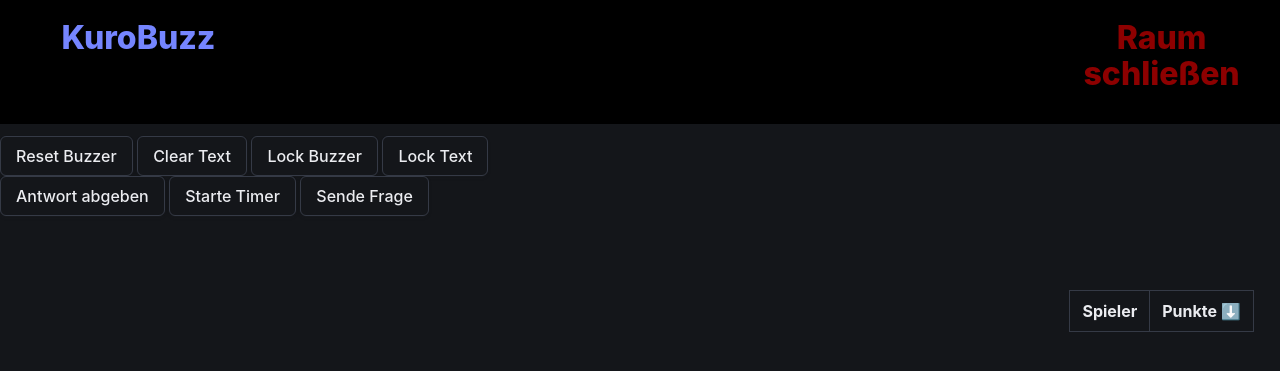
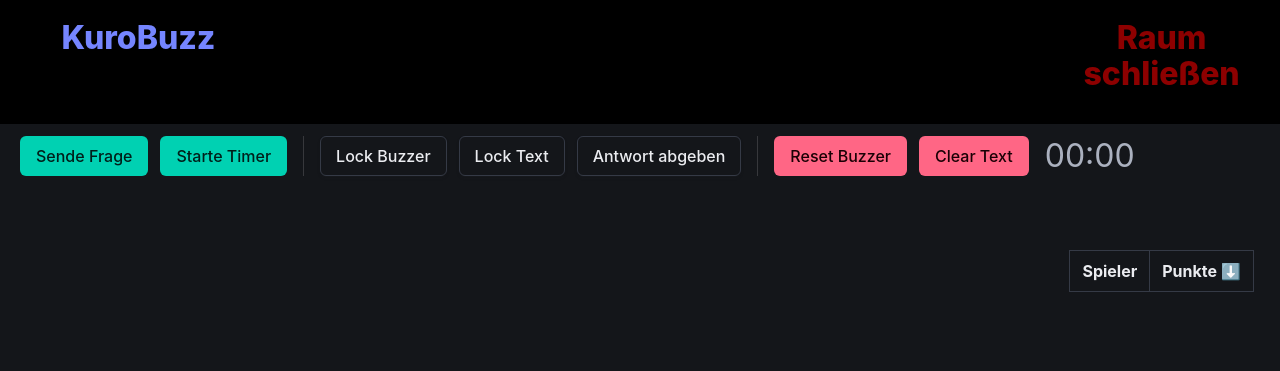
Before and after one commit to KuroM0M0/Quiz, a Flask app: page /host in a window 1280 px wide. Shown: the top 371 px of the page. Run offline with Flask 3, Linux system fonts and the light colour scheme; lists and menus that the app fills with data are empty; some libraries are stand-ins or nearby versions.

Commit message:
Buttons verschönert

```diff
--- a/static/css/style.css
+++ b/static/css/style.css
@@ -28,6 +28,9 @@
 }
 .kleinAbstandOben {
     margin-top: 5px;
+}
+.abstandLinks {
+    margin-left: 20px;
 }
 .buttonJoin {
     height: 100px;
@@ -194,3 +197,19 @@
 .delay3 { animation-delay: 0.6s; }
 .delay4 { animation-delay: 0.8s; }
 .delayRejoin { animation-delay: 3s; }
+
+
+.toolbar-groups {
+    display: flex;
+    align-items: center;
+    gap: 16px;
+    flex-wrap: wrap;
+}
+.toolbar-groups .buttons {
+    margin-bottom: 0;
+}
+.toolbar-divider {
+    width: 1px;
+    align-self: stretch;
+    background-color: rgba(255, 255, 255, 0.15);
+}
--- a/templates/host.html
+++ b/templates/host.html
@@ -24,17 +24,25 @@
 </div>
 
 <div class="columns">
-    <div class="column is four-fifths">
-        <button id="resetBuzzer" class="button" onclick="onBuzzerReset()">Reset Buzzer</button>
-        <button class="button" onclick="clearText()"><span title="Entfernt den Text aller Spieler">Clear Text</span></button>
-        <button class="button" onclick="lockBuzzer(this)"><span title="Sperrt den Buzzer für alle Spieler">Lock Buzzer</span></button>
-        <button id="lockTextButton" class="button" onclick="lockText(this)"><span title="Sperrt das Textfeld aller Spieler">Lock Text</span></button>
-        <button class="button" onclick="answerInput(this)"><span title="Spieler erhalten Button, womit sie ihr eigenes Textfeld sperren können. Du siehst das dann als Braun hinterlegt.">Antwort abgeben</span></button>
-        <button class="button" onclick="startTimer()"><span title="Wenn Timer abgelaufen: Textfeld sperrt sich">Starte Timer</span></button>
-        <button class="button" onclick="sendQuestion()"><span title="Jeder Spieler sieht gleichzeitig die eingegebene Frage">Sende Frage</span></button>
-    </div>
     <div class="column">
-        <h1 id="timerDisplay" class="subtitle is-3"></h1>
+        <div class="toolbar-groups">
+            <div class="buttons">
+                <button class="button is-primary abstandLinks" onclick="sendQuestion()"><span title="Jeder Spieler sieht gleichzeitig die eingegebene Frage">Sende Frage</span></button>
+                <button class="button is-primary" onclick="startTimer()"><span title="Wenn Timer abgelaufen: Textfeld sperrt sich">Starte Timer</span></button>
+            </div>
+            <div class="toolbar-divider"></div>
+            <div class="buttons">
+                <button class="button" onclick="lockBuzzer(this)"><span title="Sperrt den Buzzer für alle Spieler">Lock Buzzer</span></button>
+                <button id="lockTextButton" class="button" onclick="lockText(this)"><span title="Sperrt das Textfeld aller Spieler">Lock Text</span></button>
+                <button class="button" onclick="answerInput(this)"><span title="Spieler erhalten Button, womit sie ihr eigenes Textfeld sperren können. Du siehst das dann als Braun hinterlegt.">Antwort abgeben</span></button>
+            </div>
+            <div class="toolbar-divider"></div>
+            <div class="buttons">
+                <button id="resetBuzzer" class="button is-danger" onclick="onBuzzerReset()">Reset Buzzer</button>
+                <button class="button is-danger" onclick="clearText()"><span title="Entfernt den Text aller Spieler und die gestellte Frage">Clear Text</span></button>
+            </div>
+            <h1 id="timerDisplay" class="subtitle is-3">00:00</h1>
+        </div>
     </div>
 </div>
 
--- a/templates/updates.html
+++ b/templates/updates.html
@@ -38,6 +38,8 @@
                 Lautstärkeregler für die Teilnehmer<br><br>
 
                 Timer wird jetzt (bei den Teilnehmern) dauerhaft angezeigt<br><br>
+
+                Buttons beim Host wurden neu gruppiert<br><br>
             </div>
         </details>
     </article>
```
